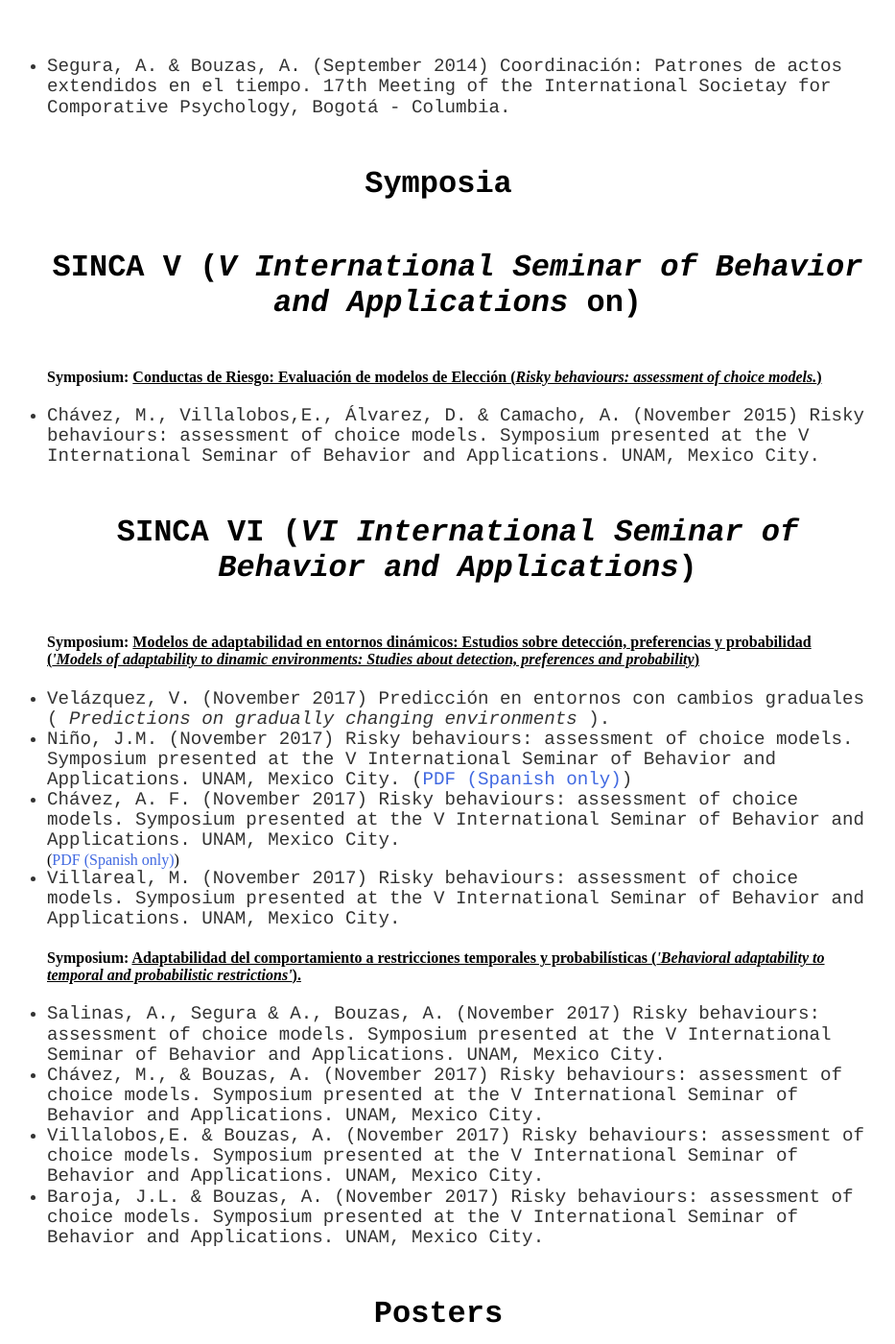
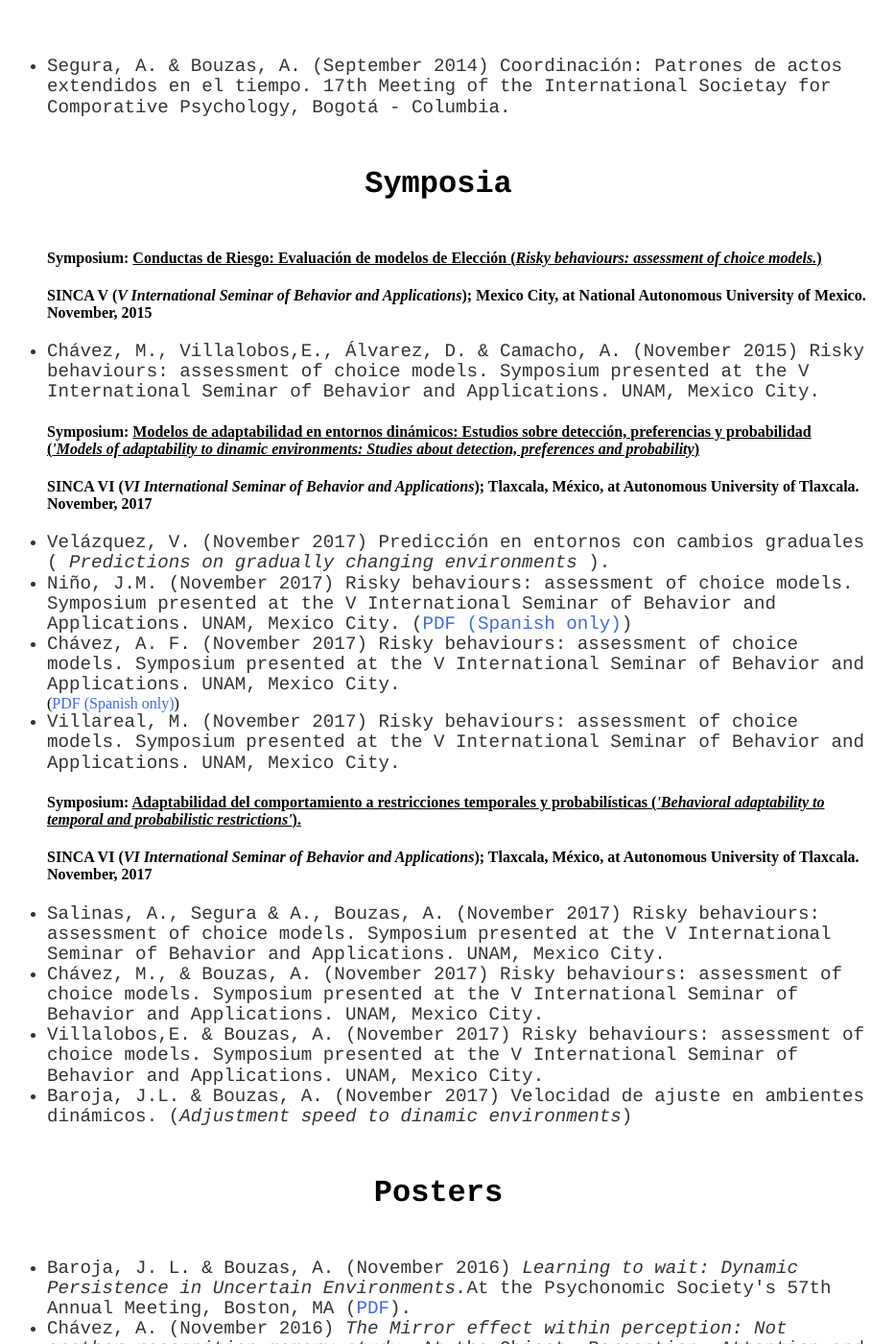
Before and after one commit to BouzasLab25/bouzaslab25.github.io, a Jekyll site: the page built from publications/index.html, in a window 1280 px wide and 1400 px high, scrolled down 1063 px. Shown: the whole window at 96% size, without its empty margins (183-1116 px from the left). Built offline with Jekyll 4.4.1, drawn with Linux system fonts in a browser that asks for light colours.

Commit message:
Update index.html

```diff
--- a/publications/index.html
+++ b/publications/index.html
@@ -38,21 +38,22 @@ title: Lab25 Publications
 
 	<ul>
 
-	<h3>SINCA V (<i>V International Seminar of Behavior and Applications</i> on) </h3>
-		<h4> Symposium: <u> Conductas de Riesgo: Evaluación de modelos de Elección (<i>Risky behaviours: assessment of choice models.</i>) </u> </h4>
+	<h4> Symposium: <u> Conductas de Riesgo: Evaluación de modelos de Elección (<i>Risky behaviours: assessment of choice models.</i>) </u> </h4>
+	<h4> SINCA V (<i>V International Seminar of Behavior and Applications</i>); Mexico City, at National Autonomous University of Mexico. November, 2015 </h3>
 	<li class='ho' >Chávez, M., Villalobos,E., Álvarez, D. & Camacho, A.  (November 2015) Risky behaviours: assessment of choice models. Symposium presented at the V International Seminar of Behavior and Applications. UNAM, Mexico City.</li>
 
-	<h3>SINCA VI (<i>VI International Seminar of Behavior and Applications</i>)</h3>
-		<h4> Symposium: <u> Modelos de adaptabilidad en entornos dinámicos: Estudios sobre detección, preferencias y probabilidad (<i>'Models of adaptability to dinamic environments: Studies about detection, preferences and probability</i>) </u> </h4>
+	<h4> Symposium: <u> Modelos de adaptabilidad en entornos dinámicos: Estudios sobre detección, preferencias y probabilidad (<i>'Models of adaptability to dinamic environments: Studies about detection, preferences and probability</i>) </u> </h4>
+	<h4> SINCA VI (<i>VI International Seminar of Behavior and Applications</i>); Tlaxcala, México, at Autonomous University of Tlaxcala. November, 2017 </h3>
 		<li class='ho' >Velázquez, V. (November 2017) Predicción en entornos con cambios graduales (<i> Predictions on gradually changing environments </i>).</li>
 	 	<li class='ho' >Niño, J.M. (November 2017) Risky behaviours: assessment of choice models. Symposium presented at the V International Seminar of Behavior and Applications. UNAM, Mexico City. (<a class='link' href="/documents/01_SINCA-VI_Carlos.pdf">PDF (Spanish only)</a>)</li>
 		<li class='ho' >Chávez, A. F. (November 2017) Risky behaviours: assessment of choice models. Symposium presented at the V International Seminar of Behavior and Applications. UNAM, Mexico City.</li> (<a class='link' href="/documents/03_SINCA-VI_Felisa.pdf">PDF (Spanish only)</a>)
 	 	<li class='ho' >Villareal, M. (November 2017) Risky behaviours: assessment of choice models. Symposium presented at the V International Seminar of Behavior and Applications. UNAM, Mexico City.</li>
-	  	<h4> Symposium: <u> Adaptabilidad del comportamiento a restricciones temporales y probabilísticas (<i>'Behavioral adaptability to temporal and probabilistic restrictions'</i>). </u> </h4>
+	<h4> Symposium: <u> Adaptabilidad del comportamiento a restricciones temporales y probabilísticas (<i>'Behavioral adaptability to temporal and probabilistic restrictions'</i>). </u> </h4>
+	<h4> SINCA VI (<i>VI International Seminar of Behavior and Applications</i>); Tlaxcala, México, at Autonomous University of Tlaxcala. November, 2017 </h3>
 		<li class='ho' >Salinas, A., Segura & A., Bouzas, A.  (November 2017) Risky behaviours: assessment of choice models. Symposium presented at the V International Seminar of Behavior and Applications. UNAM, Mexico City.</li>
 	 	<li class='ho' >Chávez, M., & Bouzas, A.  (November 2017) Risky behaviours: assessment of choice models. Symposium presented at the V International Seminar of Behavior and Applications. UNAM, Mexico City.</li>
 	 	<li class='ho' >Villalobos,E. & Bouzas, A.  (November 2017) Risky behaviours: assessment of choice models. Symposium presented at the V International Seminar of Behavior and Applications. UNAM, Mexico City.</li>
-	 	<li class='ho' >Baroja, J.L. & Bouzas, A.  (November 2017) Risky behaviours: assessment of choice models. Symposium presented at the V International Seminar of Behavior and Applications. UNAM, Mexico City.</li>
+	 	<li class='ho' >Baroja, J.L. & Bouzas, A.  (November 2017) Velocidad de ajuste en ambientes dinámicos. (<i>Adjustment speed to dinamic environments</i>)</li>
 
 	</ul>
 
```
